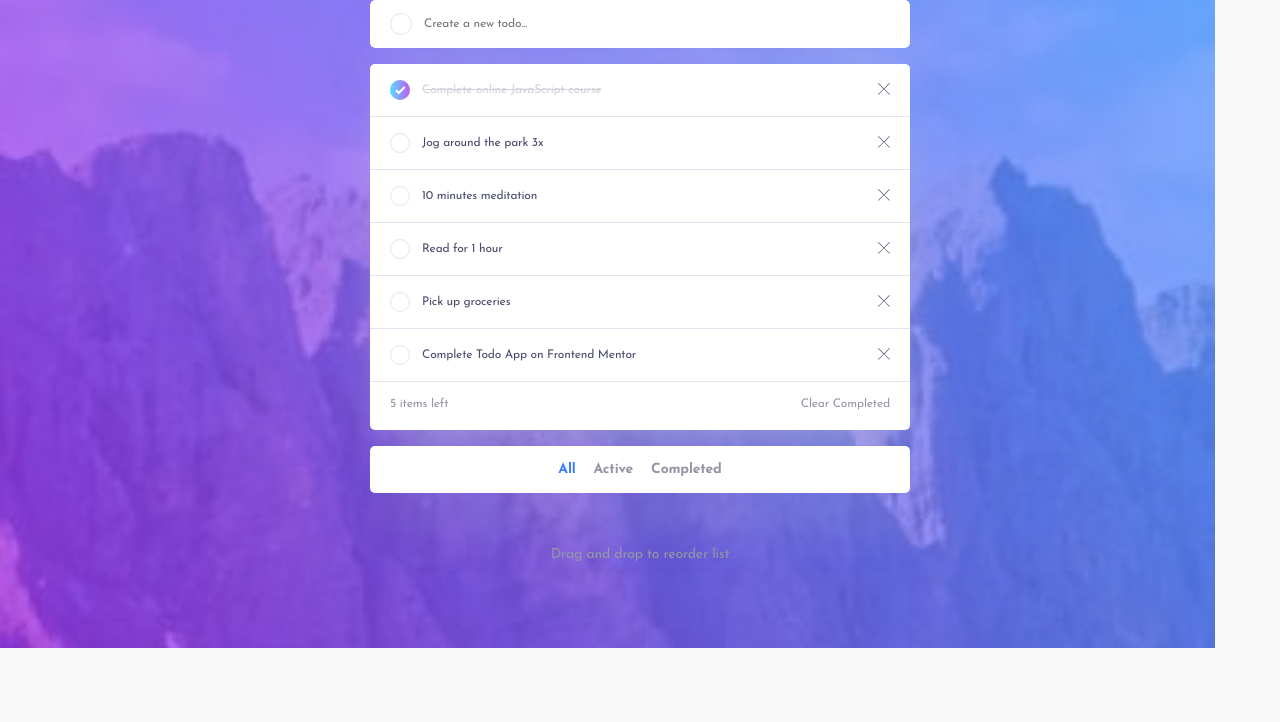
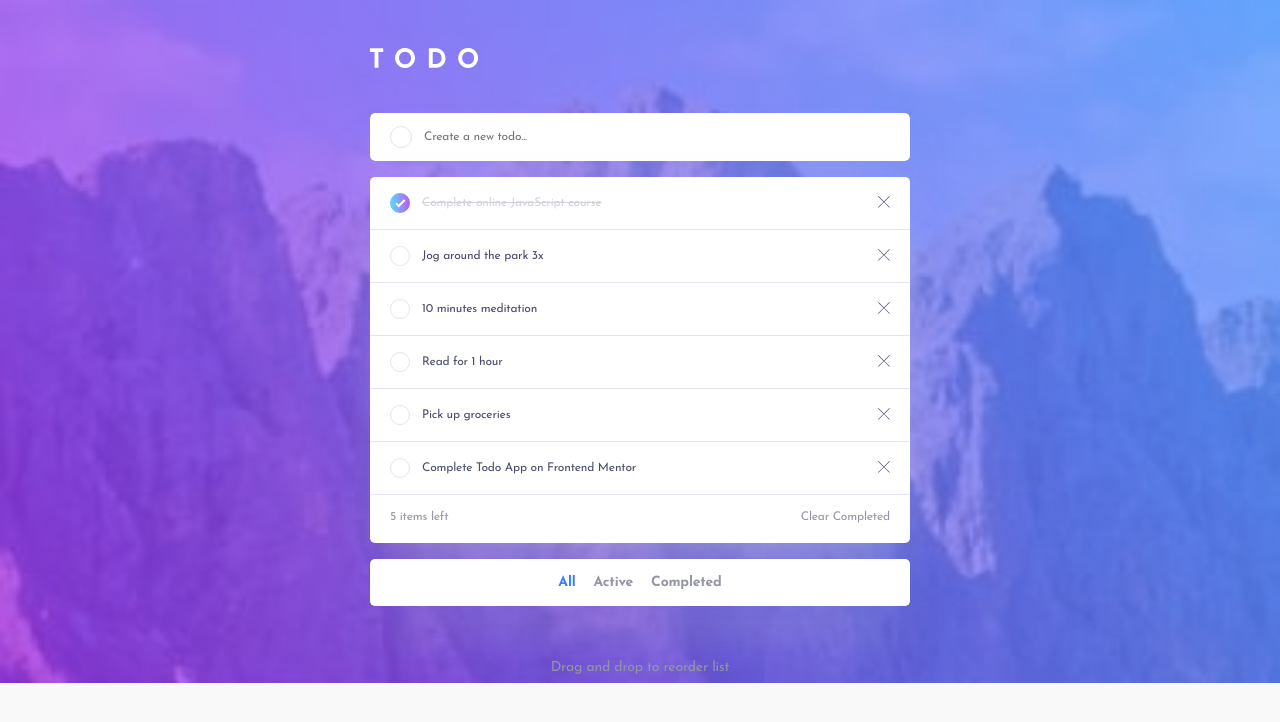
Before and after one commit to Orliland/todo-app, a React (Vite) app: page / in a window 1280 px wide. Shown: the top 722 px of the page. Built offline with nearby package versions, Linux system fonts and the light colour scheme.

Commit message:
add header component

```diff
--- a/src/App.css
+++ b/src/App.css
@@ -3,6 +3,15 @@
   flex-direction: column;
   margin: 0 auto;
   max-width: 54rem;
+}
+
+.header {
+  padding: 4.8rem 0 4rem;
+}
+
+.logo {
+  height: 2rem;
+  width: auto;
 }
 
 .footer {
--- a/src/App.jsx
+++ b/src/App.jsx
@@ -1,5 +1,6 @@
 import { useState } from "react";
 import "./App.css";
+import Logo from "./assets/logo.svg";
 
 import Input from "./components/Input";
 import Tasks from "./components/Tasks";
@@ -93,6 +94,9 @@ function App() {
 
   return (
     <main className="main">
+      <header className="header">
+        <img src={Logo} className="logo" />
+      </header>
       <Input task={task} onChange={onChangeTask} onSubmit={onSubmitTask} />
       <Tasks
         tasks={tasks}
```
Also changed, not shown: src/assets/logo.svg (added).
